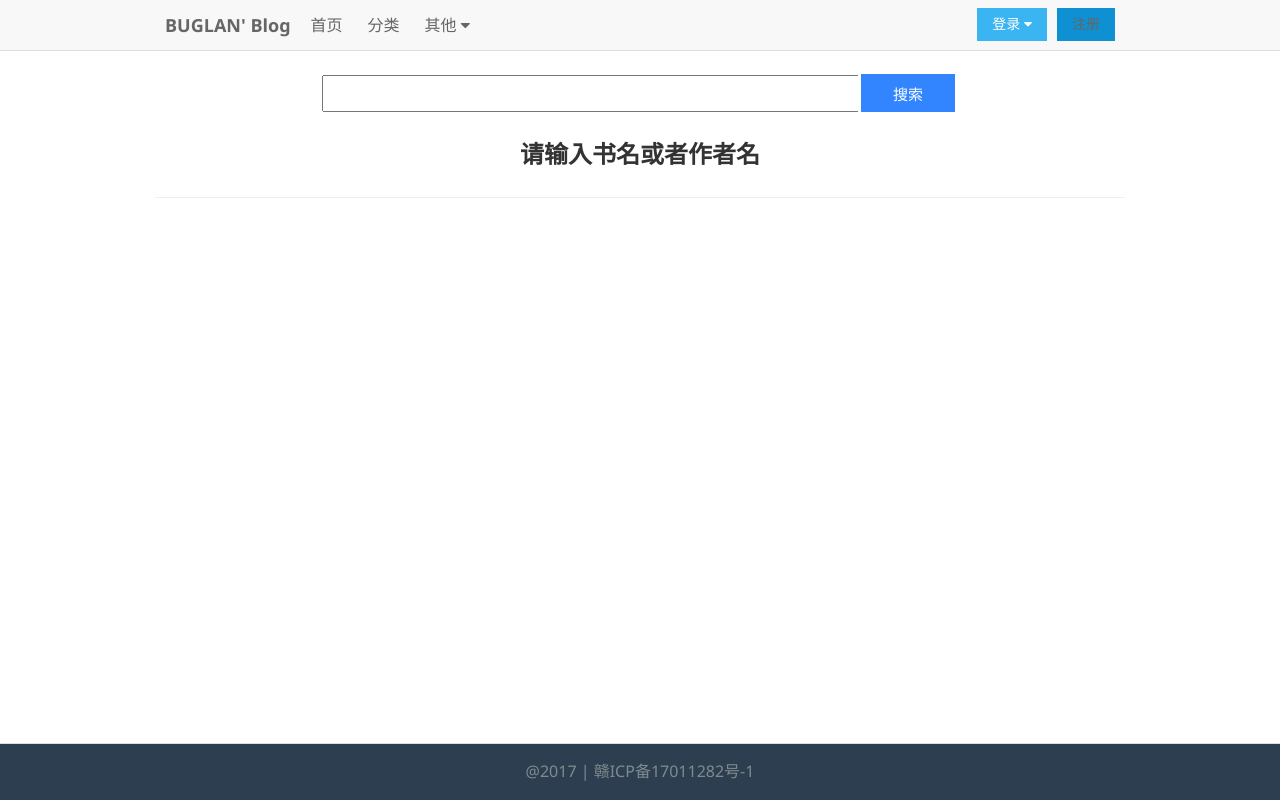
After one commit to BUGLAN/blog, a Flask app: page /novel/search in a window 1280 px wide. The commit adds this page. Run offline with Flask 2, Linux system fonts and the light colour scheme; data that the repository does not hold is empty; some libraries are stand-ins or nearby versions.

Commit message:
add a spider

```diff
--- a/blog/main/admin.py
+++ b/blog/main/admin.py
@@ -45,7 +45,7 @@ class MyAdminIndexView(AdminIndexView):
     # 后台首页
     @expose('/')
     def index(self):
-        return self.render('admin/index.html')
+        return self.render('admin/search.html')
 
 
 admin = Admin(
--- /dev/null
+++ b/blog/novel/download.py
@@ -0,0 +1,29 @@
+import requests
+
+headers = {
+    "User - Agent": "Mozilla / 5.0(Windows NT 10.0;"
+                    "WOW64) AppleWebKit / 537.36(KHTML, likeGecko) Chrome / 64.0.3282.168Safari / 537.36"}
+
+
+class DownLoad:
+
+    @staticmethod
+    def download_page(url, **kwargs):
+        """
+        download html page
+        """
+        if kwargs and kwargs['params']:
+            r = requests.get(url, headers=headers, params=kwargs["params"])
+        else:
+            r = requests.get(url, headers=headers)
+        r.encoding = r.apparent_encoding
+        return r.text
+
+    @staticmethod
+    def download_file(url):
+        """
+        download binary file
+        like picture videos
+        """
+        r = requests.get(url, headers=headers)
+        return r.content
--- /dev/null
+++ b/blog/novel/spider.py
@@ -0,0 +1,58 @@
+import re
+from .download import *
+
+
+class Spider:
+
+    # def __init__(self):
+    #     self.search_url = "http://www.biquge5200.com/modules/article/search.php"
+
+    @staticmethod
+    def search(keyword):
+        """
+        搜索笔趣阁关键字前50条
+        # http://www.biquge5200.com/modules/article/search.php?searchkey=keyword
+        # get method
+        """
+        # html = DownLoad.download_page(self.search_url,
+        #                               params={"searchkey": keyword})
+        r = requests.get("http://www.biquge5200.com/modules/article/search.php", params={"searchkey": keyword})
+        # r.encoding = r.apparent_encoding  # 转化为最佳编码
+        book_message = re.compile('<td class="odd"><a href="(.*?)">(.*?)</a></td>.*?'
+                                  '<td class="even"><a href="(.*?)" target="_blank"> (.*?)</a></td>.*?'
+                                  '<td class="odd">(.*?)</td>.*?'
+                                  '<td class="even">(.*?)</td>.*?'
+                                  '<td class="odd" align="center">(.*?)</td>.*?'
+                                  '<td class="even" align="center">(.*?)</td>', re.S)
+        # 使用正则匹配相应字符串 re.DOTALL / re.S 使'.' 匹配任意字符，包括换行符
+        items = book_message.findall(r.text)
+        if items:
+            # 异常处理
+            return items
+        print("无搜索结果")
+        return None
+
+    @staticmethod
+    def get_lists(url):
+        # intro chapters img 写在一个func
+        html = DownLoad.download_page(url)
+        pattern = re.compile('<div id="intro">.*?<p>(.*?)</p>.*?</div>', re.S)
+        intro = "<p>" + pattern.findall(html)[0] + "</p>"
+        # 获取简介
+        pattern = re.compile('<dd><a href="(.*?)">(.*?)</a></dd>')
+        chapters = pattern.findall(html)
+        # for chapter in chapters:
+        #     print(chapter)
+        return chapters, intro
+
+    @staticmethod
+    def get_page(url):
+        # http://www.biquge5200.com/85_85278/150792869.html
+        html = DownLoad.download_page(url)
+        pattern = re.compile('<div id="content">　　(.*?)</div>', re.S)
+        try:
+            content = pattern.findall(html)[0]
+        except IndexError as e:
+            return "%s 未获取到内容请联系管理员" % e
+        else:
+            return content
--- /dev/null
+++ b/blog/novel/views.py
@@ -0,0 +1,19 @@
+from . import novel_blueprint
+from flask import render_template, request
+from .spider import Spider
+
+
+@novel_blueprint.route('/novel/search')
+def search():
+    keyword = request.args.get('keyword')
+    items = Spider.search(keyword)
+    if items:
+        return render_template('novel/search.html', items=items)
+    return render_template('novel/search.html')
+
+
+@novel_blueprint.route('/novel/<key_url>/')
+def novel_chapters(key_url):
+    full_url = "http://www.biquge5200.com/" + key_url + '/'
+    _, intro = Spider.get_lists(full_url)
+    return intro
--- a/blog/templates/admin.html
+++ b/blog/templates/admin.html
@@ -5,6 +5,7 @@
     <meta name="viewport"
           content="width=device-width, user-scalable=no, initial-scale=1.0, maximum-scale=1.0, minimum-scale=1.0">
     <meta http-equiv="X-UA-Compatible" content="ie=edge">
+    <link rel="Shortcut Icon" href="{{ url_for('static', filename="blog/favicon.ico") }}" type="image/x-icon">
     <link rel="stylesheet" href="{{ url_for('static', filename='blog/css/amazeui.css') }}">
     <link rel="stylesheet" href="{{ url_for('static', filename='blog/css/style.css') }}">
     <link rel="stylesheet" href="{{ url_for('static', filename='blog/css/admin.css') }}">
--- a/blog/templates/base.html
+++ b/blog/templates/base.html
@@ -3,6 +3,7 @@
 <head>
     <meta charset="UTF-8">
     <meta name="viewport" content="width=device-width, initial-scale=1, maximum-scale=1"/>
+    <link rel="Shortcut Icon" href="{{ url_for('static', filename="blog/favicon.ico") }}" type="image/x-icon">
     <link rel="stylesheet" href="{{ url_for('static', filename="blog/css/amazeui.css") }}">
     <link rel="stylesheet" href="{{ url_for('static', filename="blog/css/style.css") }}">
     <script src="https://cdn.bootcss.com/jquery/3.2.1/jquery.js"></script>
@@ -32,10 +33,10 @@
                         其他 <span class="am-icon-caret-down"></span>
                     </a>
                     <ul class="am-dropdown-content">
-                        <li class="am-dropdown-header">标题</li>
-                        <li><a href="#">1. 去月球</a></li>
-                        <li class="am-active"><a href="#">2. 去火星</a></li>
-                        <li><a href="#">3. 还是回地球</a></li>
+                        <li class="am-dropdown-header">有趣的东西哦</li>
+                        <li><a href="{{ url_for('novel.search') }}">1. 搜索书籍</a></li>
+                        <li><a href="">2. 书架</a></li>
+                        <li><a href="#">3. 网盘</a></li>
                         <li class="am-disabled"><a href="#">4. 下地狱</a></li>
                         <li class="am-divider"></li>
                         <li><a href="#">About Me</a></li>
@@ -90,6 +91,8 @@
     <ul class="pagination">
         <li{% if not pagination.has_prev %} class="disabled"{% endif %}>
             <a href="
+
+
                     {% if pagination.has_prev %}{{ url_for(endpoint, page=pagination.prev_num, **kwargs) }}{% else %}#{% endif %}">
                 «
             </a>
@@ -111,6 +114,8 @@
         {% endfor %}
         <li{% if not pagination.has_next %} class="disabled"{% endif %}>
             <a href="
+
+
                     {% if pagination.has_next %}{{ url_for(endpoint, page=pagination.next_num, **kwargs) }}{% else %}#{% endif %}">
                 »
             </a>
--- /dev/null
+++ b/blog/templates/novel/search.html
@@ -0,0 +1,84 @@
+{% extends 'base.html' %}
+{% block css %}
+    <style>
+        #search {
+            width: 540px;
+            height: 37px;
+            font-size: 16px;
+        }
+
+        .search-btn {
+            height: 44px;
+            width: 100px;
+            background-color: #3385FF;
+            font-size: 15px;
+            color: #FFF;
+            border: solid;
+            margin-left: -8px;
+            border-style: none \9;
+            height: 36px \9;
+
+        }
+
+        #main_novel {
+            margin-top: 20px;
+            text-align: center;
+        }
+    </style>
+{% endblock %}
+
+{% block body %}
+    </div>
+    <div id="main_novel">
+        <form action="{{ url_for('novel.search') }}" method="get">
+            <input type="text" id="search" name="keyword">
+            <input type="submit" value="搜索" class="search-btn">
+        </form>
+    </div>
+
+
+    <!------------------->
+    <div class="am-container">
+        <div class="am-g">
+            <div></div>
+            <div class="am-u-md-12 main">
+                <div class="">
+                    <ul class="am-list am-list-static am-list-border">
+                        {% if items %}
+                            <table class="am-table am-table-bordered">
+                                <thead>
+                                <tr>
+                                    <th>书名</th>
+                                    <th>最新章节</th>
+                                    <th>作者</th>
+                                    <th>字数</th>
+                                    <th>更新</th>
+                                    <th>状态</th>
+                                </tr>
+                                </thead>
+                                <tbody>
+                                {% for item in items %}
+                                    <tr>
+                                    <td><a href="{{ url_for('novel.novel_chapters', key_url=item[0] | url_filter) }}">{{ item[1] }}</a></td>
+                                    <td><a href="{{ item[2] }}">{{ item[3] }}</a></td>
+                                    <td>{{ item[4] }}</td>
+                                    <td>{{ item[5] }}</td>
+                                    <td>{{ item[6] }}</td>
+                                    <td>{{ item[7] }}</td>
+                                </tr>
+                                {% endfor %}
+                                </tbody>
+
+                            </table>
+
+                        {% else %}
+                            <h1 style="text-align: center;">请输入书名或者作者名</h1>
+                        {% endif %}
+                    </ul>
+                </div>
+                <hr class="am-article-divider">
+            </div>
+        </div>
+    </div>
+
+{% endblock %}
--- a/extensions.py
+++ b/extensions.py
@@ -39,6 +39,10 @@ def null_filter(s):
         return s
 
 
+def url_filter(s):
+    return s.split('/')[-2]
+
+
 @login_manager.user_loader
 def load_user(user_id):
     from blog.main.models import User
--- a/manager.py
+++ b/manager.py
@@ -1,5 +1,5 @@
 from blog import app
-from blog.main.models import User, Category, Post, Tag, post_tag, Role, BookCase, Book, Chapter
+from blog.main.models import User, Category, Post, Tag, post_tag, Role, Book, Chapter
 from extensions import db
 from flask_migrate import Migrate, MigrateCommand
 from flask_script import Server, Manager
@@ -14,7 +14,7 @@ manager.add_command('db', MigrateCommand)
 @manager.shell
 def manager_shell_context():
     return dict(app=app, db=db, User=User, Category=Category, Post=Post, Tag=Tag, post_tag=post_tag, Role=Role,
-                BookCase=BookCase, Book=Book, Chapter=Chapter)
+                Book=Book, Chapter=Chapter)
 
 
 if __name__ == '__main__':
```
Also changed, not shown: blog/__init__.py (+5 -4 lines), blog/main/models.py (+19 -19 lines), blog/static/blog/css/style.css (line endings or trailing spaces), blog/static/blog/favicon.ico (added).
